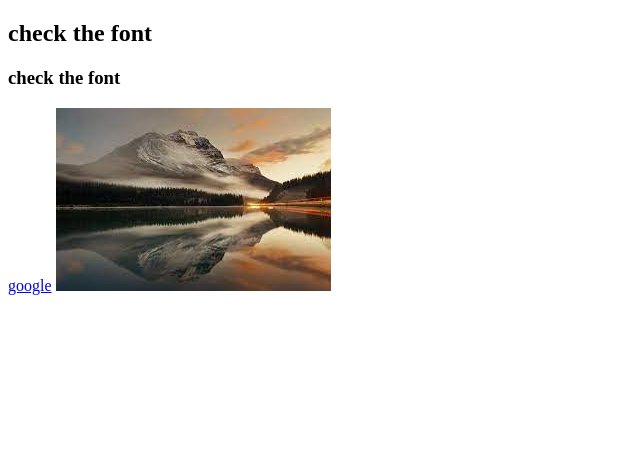
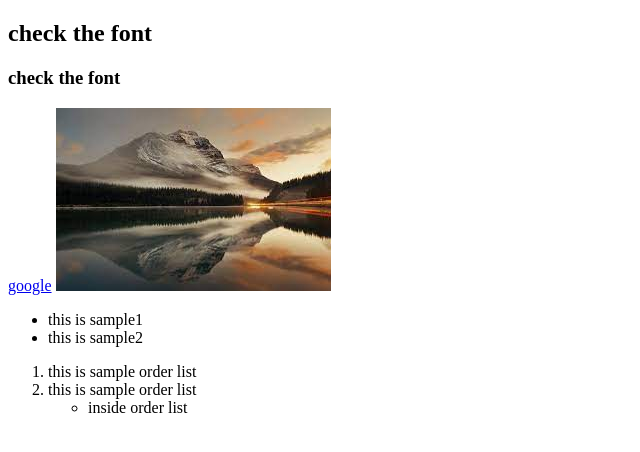
Before and after one commit to Muthuinc/html, a plain HTML site: page htmlstartup.html in a window 1280 px wide. Shown: the whole page, without its empty margins (0-640 px from the left). Drawn offline with Linux system fonts and the light colour scheme.

Commit message:
un-ordered and ordered list checked

```diff
--- a/htmlstartup.html
+++ b/htmlstartup.html
@@ -2,7 +2,7 @@
 <html>
 <head>
 	<title>
-				this is just the beginning
+		this is just the beginning
 	</title>
 </head>
 
@@ -19,3 +19,16 @@
   <img src = "nature.jpeg">
 </p>
 </html>
+
+<ul>
+    <li>this is sample1</li>
+    <li>this is sample2</li>
+</ul>
+
+<ol>
+    <li>this is sample order list</li>
+    <li>this is sample order list</li>
+    <ul>
+    <li> inside order list </li>
+    </ul>
+<ol>
```
